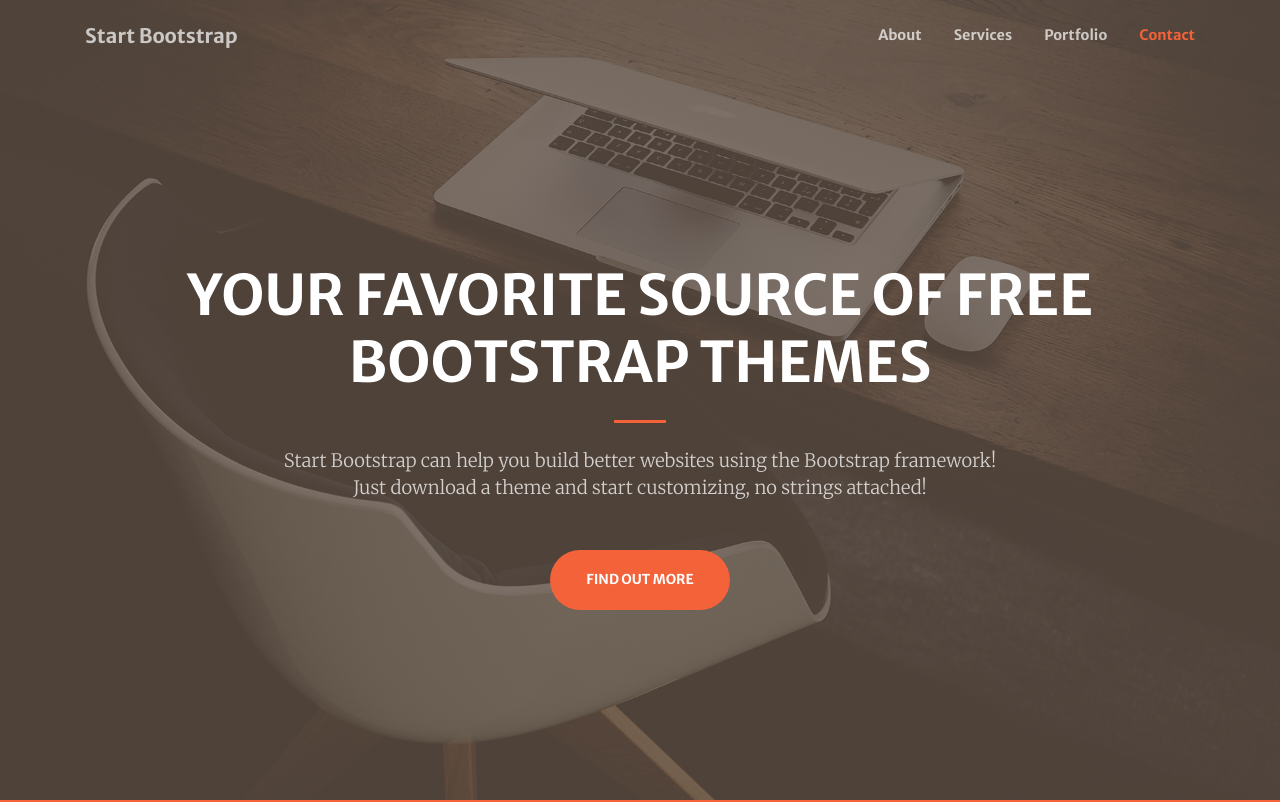
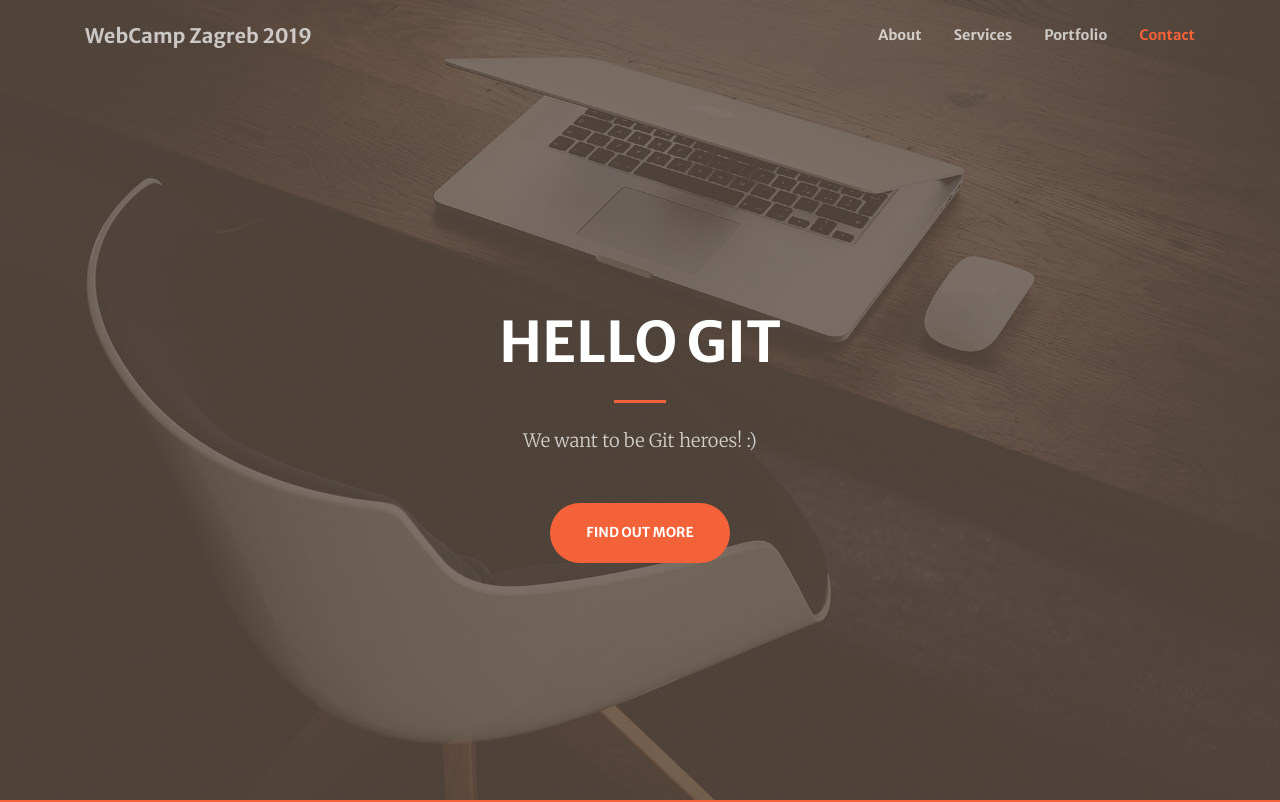
Before and after one commit to tianyupu/webcamp-group-2, a website with bundled scripts: page index.html in a window 1280 px wide. Shown: the top 802 px of the page. Built offline with nearby package versions, Linux system fonts and the light colour scheme.

Commit message:
change text on homepage

```diff
--- a/index.html
+++ b/index.html
@@ -8,7 +8,7 @@
   <meta name="description" content="">
   <meta name="author" content="">
 
-  <title>Creative - Start Bootstrap Theme</title>
+  <title>WebCamp Zagreb 2019 - Group 2</title>
 
   <!-- Font Awesome Icons -->
   <link href="vendor/fontawesome-free/css/all.min.css" rel="stylesheet" type="text/css">
@@ -30,7 +30,7 @@
   <!-- Navigation -->
   <nav class="navbar navbar-expand-lg navbar-light fixed-top py-3" id="mainNav">
     <div class="container">
-      <a class="navbar-brand js-scroll-trigger" href="#page-top">Start Bootstrap</a>
+      <a class="navbar-brand js-scroll-trigger" href="#page-top">WebCamp Zagreb 2019</a>
       <button class="navbar-toggler navbar-toggler-right" type="button" data-toggle="collapse" data-target="#navbarResponsive" aria-controls="navbarResponsive" aria-expanded="false" aria-label="Toggle navigation">
         <span class="navbar-toggler-icon"></span>
       </button>
@@ -58,11 +58,11 @@
     <div class="container h-100">
       <div class="row h-100 align-items-center justify-content-center text-center">
         <div class="col-lg-10 align-self-end">
-          <h1 class="text-uppercase text-white font-weight-bold">Your Favorite Source of Free Bootstrap Themes</h1>
+          <h1 class="text-uppercase text-white font-weight-bold">Hello Git</h1>
           <hr class="divider my-4">
         </div>
         <div class="col-lg-8 align-self-baseline">
-          <p class="text-white-75 font-weight-light mb-5">Start Bootstrap can help you build better websites using the Bootstrap framework! Just download a theme and start customizing, no strings attached!</p>
+          <p class="text-white-75 font-weight-light mb-5">We want to be Git heroes! :)</p>
           <a class="btn btn-primary btn-xl js-scroll-trigger" href="#about">Find Out More</a>
         </div>
       </div>
```
